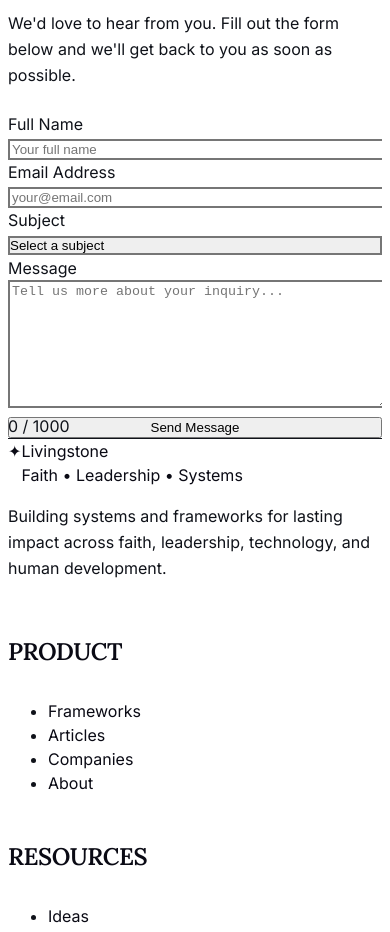
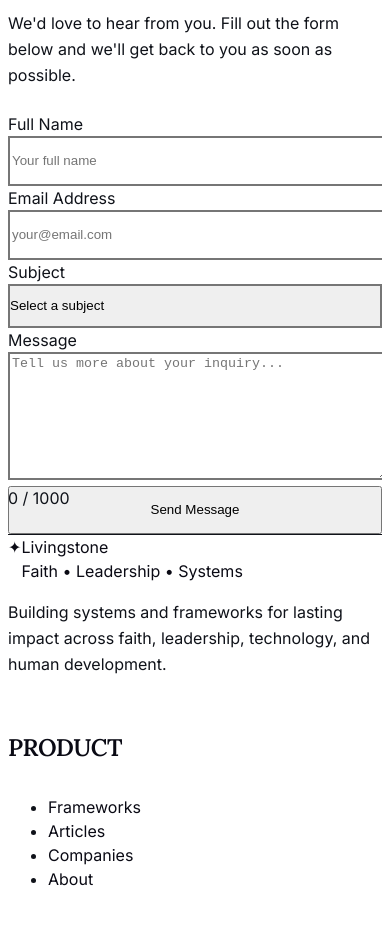
Before and after one commit to csdreamscourt-maker/livingstone-oluwalola, a Next.js app: page /contact in a window 390 px wide. Shown: the part 1440-2372 px from the top of the page. Built offline with nearby package versions, Linux system fonts and the light colour scheme.

Commit message:
PHASE 7: Optimize mobile experience with touch-friendly button and input sizes (44x44px minimum targets)

```diff
--- a/components/ui/Button.tsx
+++ b/components/ui/Button.tsx
@@ -33,10 +33,10 @@ export function Button({
   };
 
   const sizes = {
-    sm: 'px-3 py-2 text-sm',
-    md: 'px-6 py-3 text-base',
-    lg: 'px-8 py-4 text-lg',
-    xl: 'px-10 py-5 text-xl',
+    sm: 'px-3 py-2 text-sm min-h-[40px] md:min-h-auto',
+    md: 'px-6 py-3 text-base min-h-[44px] md:min-h-auto',
+    lg: 'px-8 py-4 text-lg min-h-[48px] md:min-h-auto',
+    xl: 'px-10 py-5 text-xl min-h-[48px] md:min-h-auto',
   };
 
   const classes = `${baseStyles} ${variants[variant]} ${sizes[size]} ${className}`;
--- a/components/ui/Input.tsx
+++ b/components/ui/Input.tsx
@@ -17,7 +17,7 @@ export function Input({
   className = '',
   ...props
 }: InputProps) {
-  const baseStyles = 'w-full px-4 py-3 rounded-lg transition-all duration-300 font-sans text-base';
+  const baseStyles = 'w-full px-4 py-3 md:py-3 rounded-lg transition-all duration-300 font-sans text-base min-h-[44px] md:min-h-auto';
 
   const variants = {
     primary: `${baseStyles} border-2 border-gray-200 bg-white text-midnight-950 placeholder-gray-400
--- a/components/ui/Select.tsx
+++ b/components/ui/Select.tsx
@@ -23,7 +23,7 @@ export function Select({
   className = '',
   ...props
 }: SelectProps) {
-  const baseStyles = `w-full px-4 py-3 rounded-lg transition-all duration-300 font-sans text-base appearance-none bg-white text-midnight-950
+  const baseStyles = `w-full px-4 py-3 rounded-lg transition-all duration-300 font-sans text-base appearance-none bg-white text-midnight-950 min-h-[44px] md:min-h-auto
     focus:outline-none focus:ring-2 focus:ring-gold-500 focus:border-transparent
     border-2 border-gray-200 hover:border-gray-300
     disabled:bg-gray-50 disabled:border-gray-100 disabled:text-gray-400 disabled:cursor-not-allowed
```
